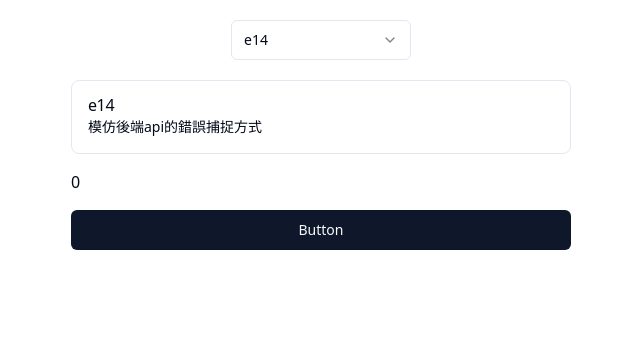
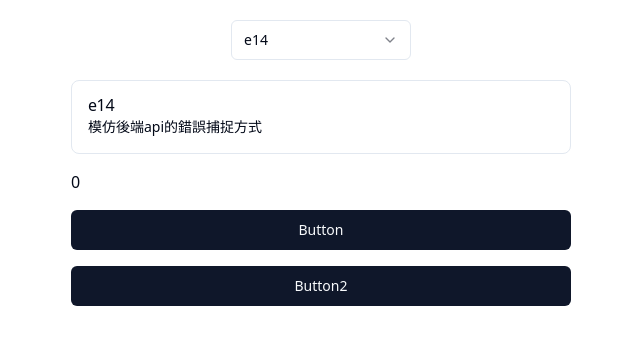
Before and after one commit to DDGG0531/next_errors, a Next.js app: page /e14 in a window 1280 px wide. Shown: the top 344 px of the page, without its empty margins (319-959 px from the left). Built offline with nearby package versions, Linux system fonts and the light colour scheme.

Commit message:
add e14 mmore action

```diff
--- a/src/pages/e14.tsx
+++ b/src/pages/e14.tsx
@@ -23,10 +23,16 @@ export default function E12() {
     });
   }
 
+  async function handleClick2() {
+    const error = new Error("E14 error 2");
+    Sentry.captureException(error);
+  }
+
   return (
     <>
       <h1>{time}</h1>
       <Button onClick={handleClick}>Button</Button>
+      <Button onClick={handleClick2}>Button2</Button>
     </>
   );
 }
```
